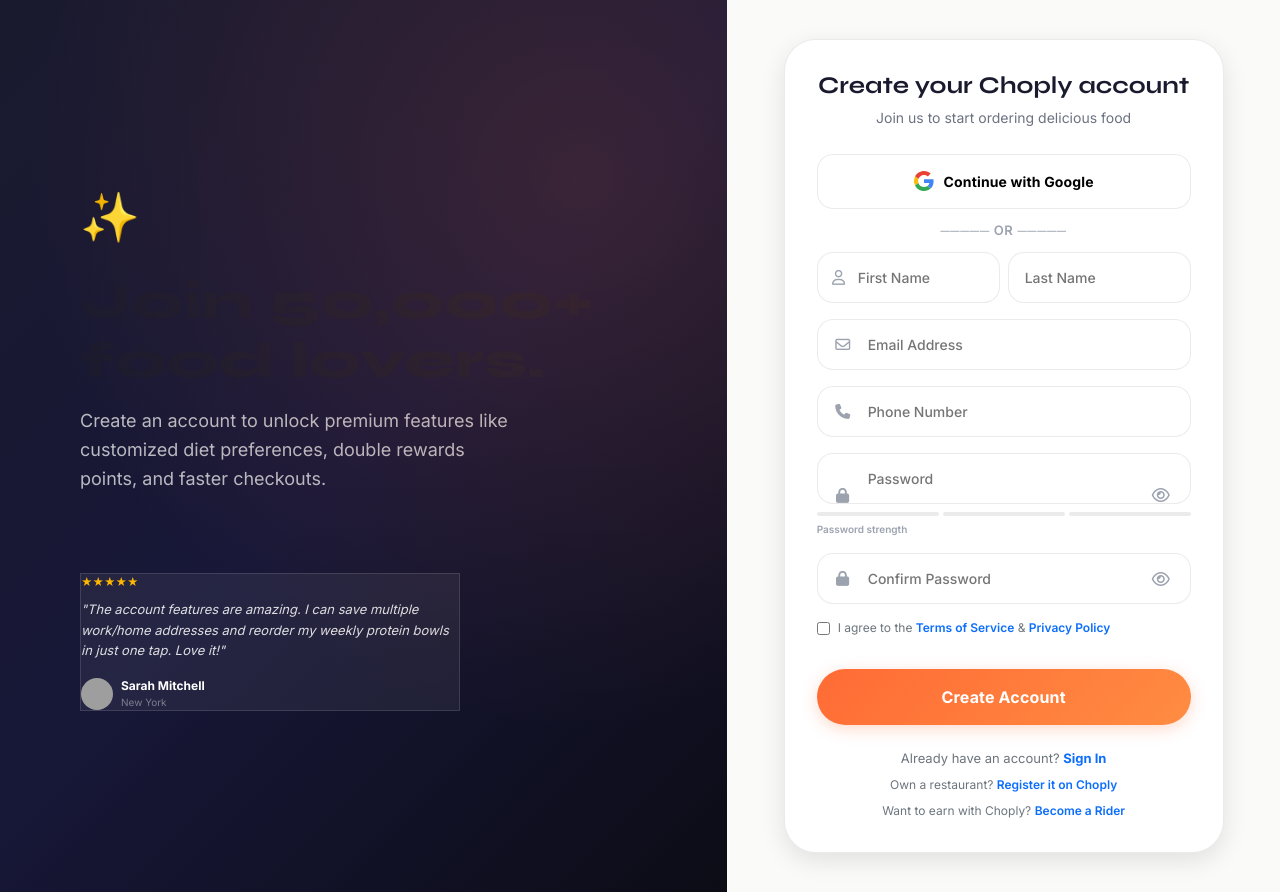
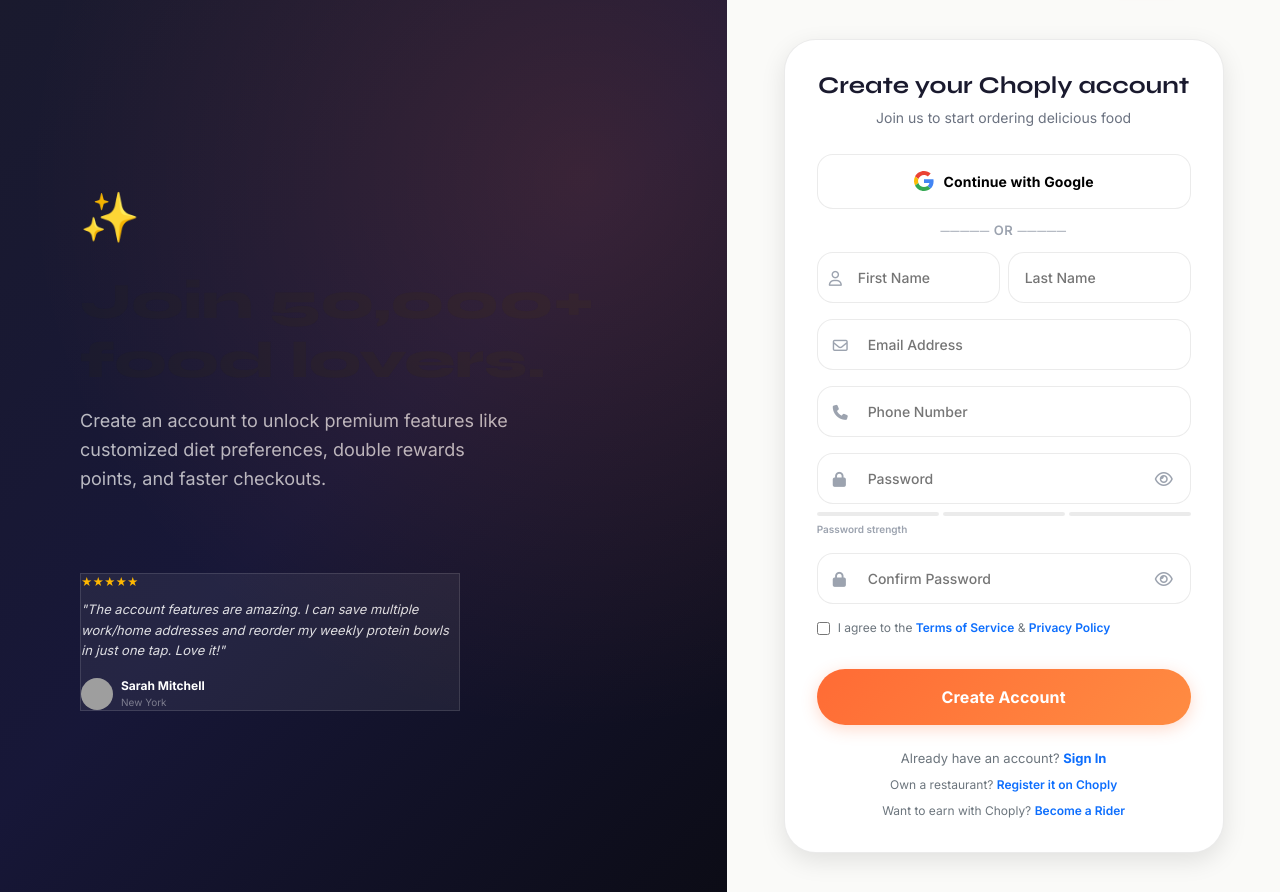
Before and after one commit to JamJaamm/Foodcourt, a Django app: page /register/ in a window 1280 px wide. Shown: the part 73-965 px from the top of the page. Run offline with Django 4.2, Linux system fonts and the light colour scheme; grey boxes are pictures that could not be loaded.

Commit message:
fix.....

```diff
--- a/static/css/pages/auth.css
+++ b/static/css/pages/auth.css
@@ -184,6 +184,13 @@
   position: relative;
 }
 
+/* Wraps just the input + its icons so absolute-positioned icons center
+   within the input's own height (not across the group's extra content
+   like password-strength meters/labels below the field). */
+.auth-input-wrap {
+  position: relative;
+}
+
 .auth-input {
   width: 100%;
   padding: 14px 50px 14px 50px;
@@ -205,11 +212,8 @@
 .auth-input-toggle {
   position: absolute;
   right: 14px;
-  top: 0;
-  bottom: 0;
-  margin: auto;
-  width: 32px;
-  height: 32px;
+  top: 50%;
+  transform: translateY(-50%);
   display: flex;
   align-items: center;
   justify-content: center;
@@ -218,7 +222,7 @@
   color: var(--text-muted);
   font-size: 16px;
   cursor: pointer;
-  padding: 0;
+  padding: 4px;
   line-height: 1;
   z-index: 2;
   transition: color var(--transition-fast);
@@ -231,11 +235,8 @@
 .auth-input-icon {
   position: absolute;
   left: 16px;
-  top: 0;
-  bottom: 0;
-  margin: auto;
-  width: 20px;
-  height: 20px;
+  top: 50%;
+  transform: translateY(-50%);
   display: flex;
   align-items: center;
   justify-content: center;
--- a/templates/register.html
+++ b/templates/register.html
@@ -91,11 +91,13 @@
 
         <!-- Password Input with strength meter -->
         <div class="auth-form-group">
+          <div class="auth-input-wrap">
             <i class="fa-solid fa-lock auth-input-icon"></i>
             <input type="password" class="auth-input" name="password" id="reg-password" placeholder="Password" oninput="checkPasswordStrength(this.value)" required>
             <button type="button" class="auth-input-toggle" onclick="togglePasswordVisibility('reg-password', this)" tabindex="-1">
               <i class="fa-regular fa-eye"></i>
             </button>
+          </div>
 
           <div class="pw-strength-container" id="pw-strength-meter">
             <div class="pw-strength-bar"></div>
@@ -107,11 +109,13 @@
 
         <!-- Confirm Password -->
         <div class="auth-form-group">
+          <div class="auth-input-wrap">
             <i class="fa-solid fa-lock auth-input-icon"></i>
             <input type="password" class="auth-input" name="confirm_password" id="reg-confirm-password" placeholder="Confirm Password" required>
             <button type="button" class="auth-input-toggle" onclick="togglePasswordVisibility('reg-confirm-password', this)" tabindex="-1">
               <i class="fa-regular fa-eye"></i>
             </button>
+          </div>
         </div>
 
         <!-- Terms terms checkboxes -->
```
Lines whose indentation alone changed are shown as unchanged.
